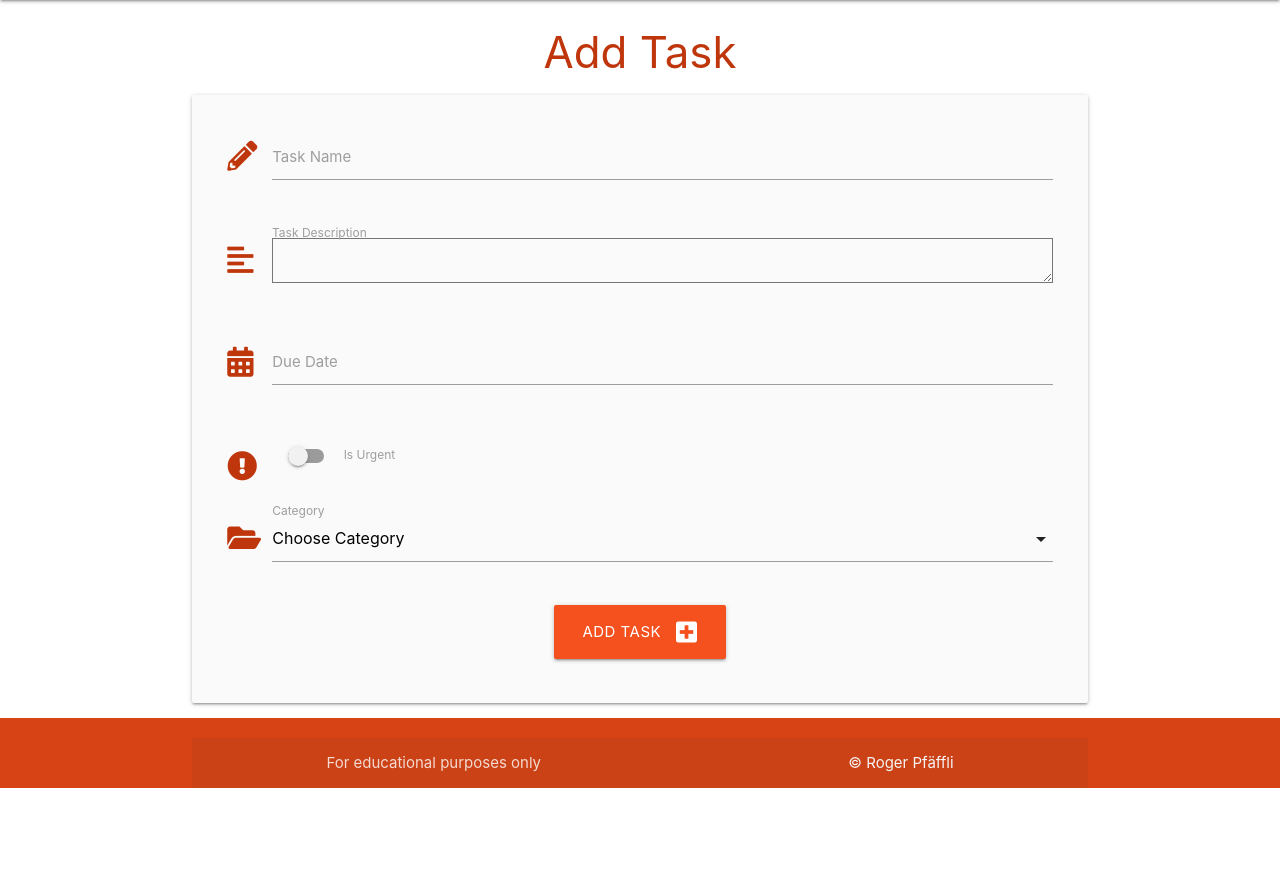
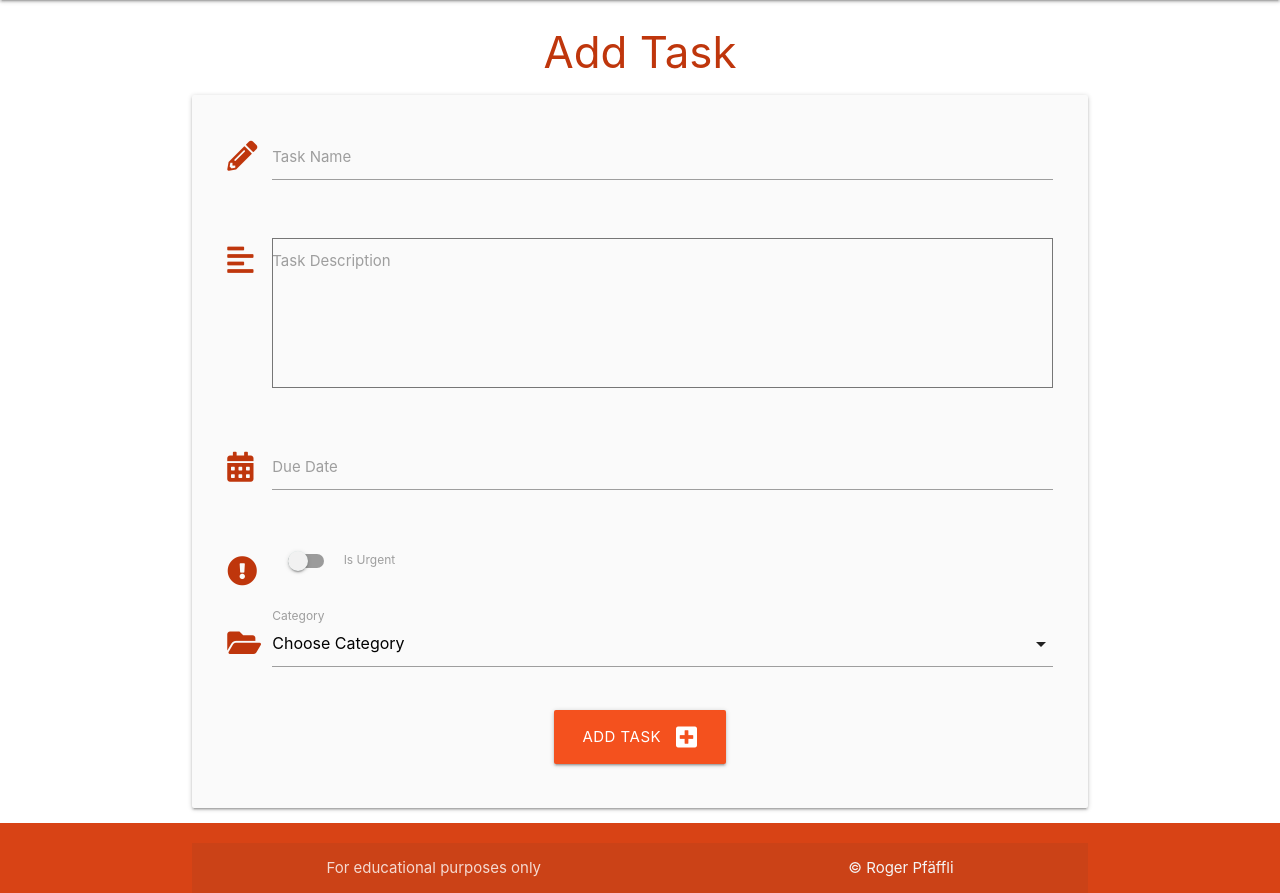
Before and after one commit to rpf13/task-manager, a Flask app: page /add_task in a window 1280 px wide. Shown: the part 64-957 px from the top of the page. Before the commit the page ends 852 px from the top, so only its background shows below. Run offline with Flask 2, Linux system fonts and the light colour scheme; data that the repository does not hold is empty.

Commit message:
Refactor task text input field

```diff
--- a/taskmanager/static/css/style.css
+++ b/taskmanager/static/css/style.css
@@ -7,3 +7,7 @@ body {
 main {
   flex: 1 0 auto;
 }
+
+#task_description {
+  resize: none;
+}
--- a/taskmanager/templates/add_task.html
+++ b/taskmanager/templates/add_task.html
@@ -17,9 +17,8 @@
         <div class="row">
             <div class="input-field col s12">
                 <i class="fas fa-align-left prefix deep-orange-text text-darken-4"></i>
-                <textarea id="task_description" name="task_description" minlength="5" maxlength="200"
-                    type="text" class="validate" class="materialize-textarea validate" required>
-                </textarea>
+                <textarea id="task_description" name="task_description" type="text" style="height: 150px;"
+                class="validate" class="materialize-textarea validate" required></textarea>
                 <label for="task_description">Task Description</label>
             </div>
         </div>
```
Lines whose indentation alone changed are shown as unchanged.
